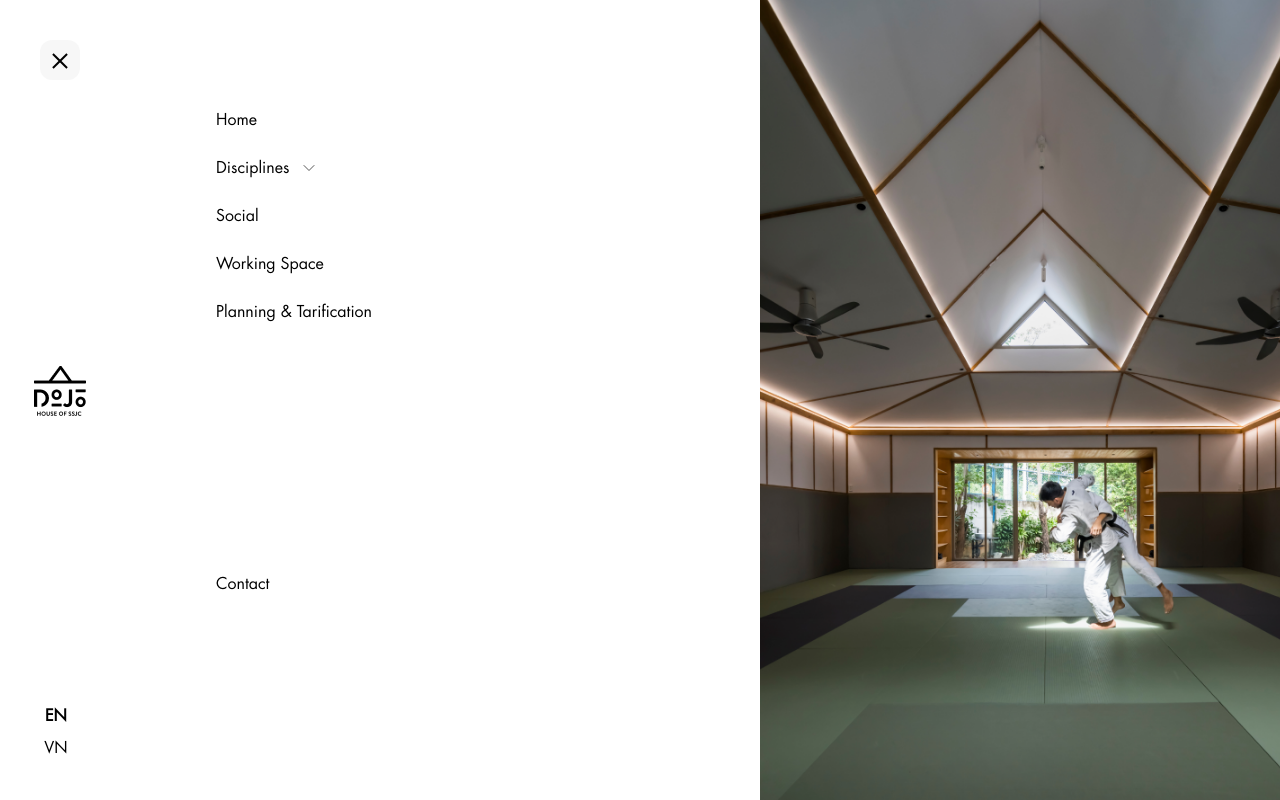
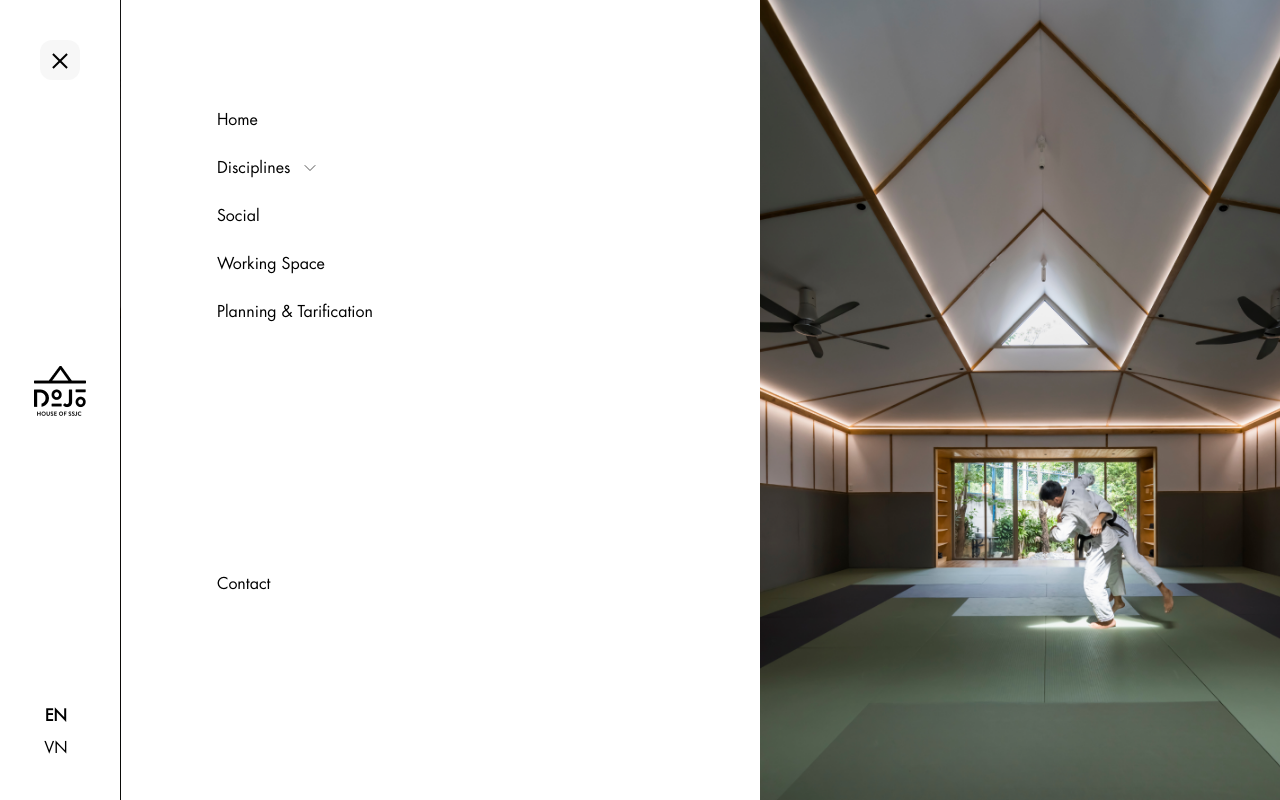
Before and after one commit to akpascalp/ssjc-site, a Vue app: page / in a window 1280 px wide. Both pictures are taken after a click on the button 60 px from the left and 60 px from the top of the page. Shown: the top 800 px of the page. Built offline with nearby package versions, Linux system fonts and the light colour scheme.

Commit message:
Bordure sidebar

```diff
--- a/src/layouts/partials/Sidebar.vue
+++ b/src/layouts/partials/Sidebar.vue
@@ -24,6 +24,8 @@
       <TransitionChild as="template" enter="transition ease-in-out duration-700" enter-from="-translate-x-60 opacity-50"
         enter-to="translate-x-0" leave="transition ease-in-out duration-700" leave-from="translate-x-0"
         leave-to="-translate-x-60 opacity-0">
+        <div class="flex">
+          <div class="w-[1px] h-screen bg-black/[.6]"></div>
           <div class="grid grid-cols-2 bg-white">
             <div class="relative flex flex-col flex-1">
               <div class="flex flex-col h-screen inset-y-0 ml-14 my-24 sm:ml-24">
@@ -65,6 +67,7 @@
             </div>
             <img src="/img_menu.png" class="hidden sm:block pr-20 bg-contain bg-center" />
           </div>
+        </div>
       </TransitionChild>
 
       <div class="shrink-0 w-14">
@@ -105,7 +108,7 @@ export default {
           'to': '/interval-training'
         }]
       }, {
-        'name': 'Social',
+        'name': 'Social',  // TODO not visible on paysage mode mobile
         'to': '/social',
       }, {
         'name': 'Working Space',
```
Lines whose indentation alone changed are shown as unchanged.
